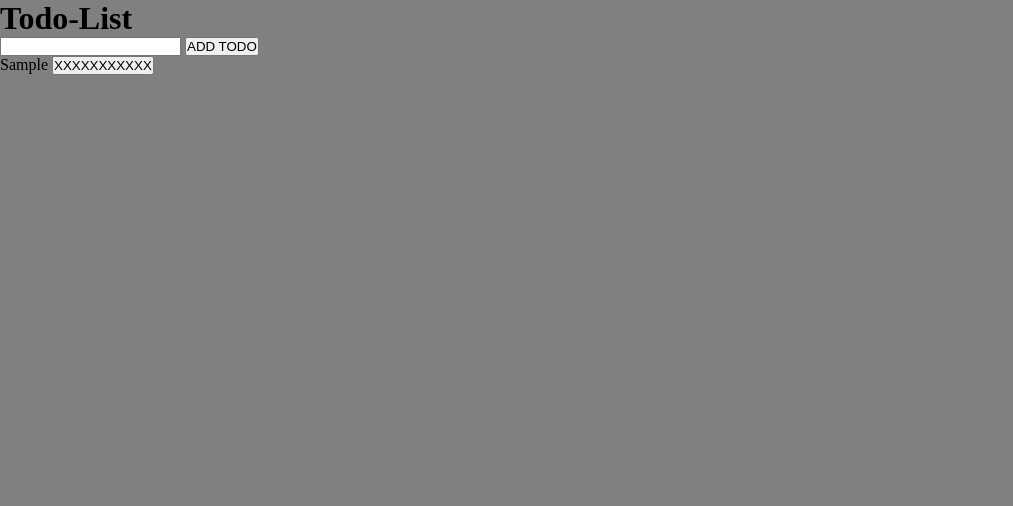
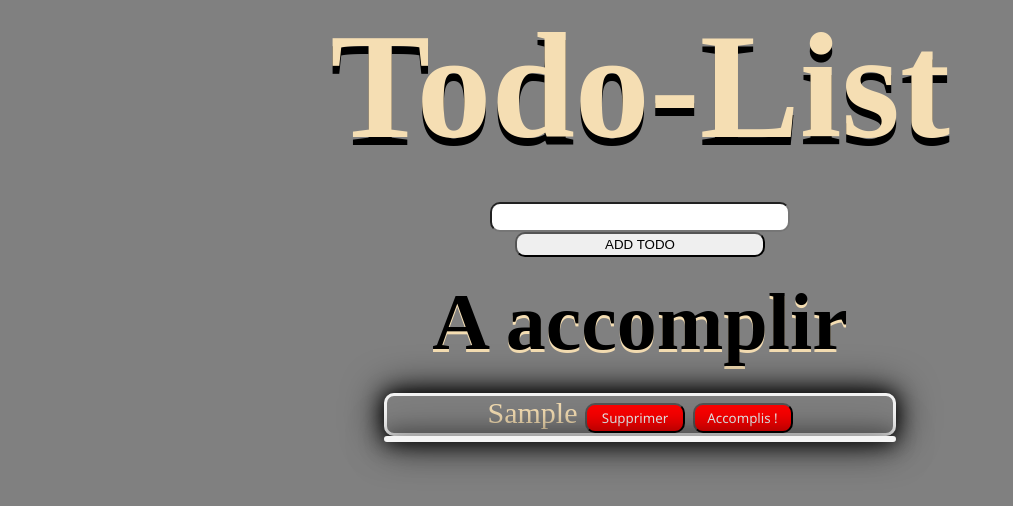
Before and after one commit to xAsesino/todo-list, a plain HTML site: page index.html in a window 1280 px wide. Both pictures are taken after typing "Sample" into the empty fields and a click on the button "ADD TODO". Shown: the whole page, without its empty margins (0-1013 px from the left). Drawn offline with Linux system fonts and the light colour scheme.

Commit message:
a finir pour les accomplis

```diff
--- a/index.html
+++ b/index.html
@@ -20,7 +20,15 @@
         <h1>Todo-List</h1>
         <input type="text" name="" id="myInput"> <button class="btnadd"> ADD TODO</button>
 
+        <h3>A accomplir</h3>
+
         <ul class="lists">
+
+
+
+        </ul>
+
+        <ul class="acquis">
 
 
 
--- a/sass/_main/_main.scss
+++ b/sass/_main/_main.scss
@@ -0,0 +1,60 @@
+.todo{
+    display: flex;
+    justify-content: center;
+    align-items: center;
+    align-content: center;
+    text-align: center;
+    flex-direction: column;
+    margin: 0 auto;
+}
+
+.todo h1{
+    font-size: 150px;
+    color: wheat;
+    text-shadow: 0 8px 0 black;
+}
+
+.todo h3{
+    font-size: 80px;
+    margin-bottom: 25px;
+    color: black;
+    text-shadow: 0 3px 0 wheat;
+}
+
+.todo input{
+    width: 300px;
+    height: 30px;
+    border-radius: 10px;
+    margin-top: 30px;
+}
+
+.todo .btnadd{
+    width: 250px;
+    height: 25px;
+    border-radius: 10px;
+    margin-bottom: 20px;
+}
+
+
+.todo ul{
+    border: 3px solid whitesmoke;
+    border-radius: 10px;
+    box-shadow: 0 0 20px black, 0 0 40px black;
+    width: 40%;
+    height: 100%;
+}
+
+.todo ul li{
+    list-style: none;
+    font-size: 30px;
+    color: wheat;
+}
+
+.todo ul li button{
+    width: 100px;
+    height: 30px;
+    border-radius: 10px;
+    background: red;
+    color: whitesmoke;
+    font-family:'Segoe UI', Tahoma, Geneva, Verdana, sans-serif;
+}
--- a/script.js
+++ b/script.js
@@ -3,6 +3,7 @@ let tab = [];
 let indice = 0;
 
 const listchild = document.querySelector(".lists");
+const listacquis = document.querySelector(".acquis");
 const myInputli = document.getElementById("myInput");
 const addtolist = document.querySelector(".btnadd");
 
@@ -14,7 +15,10 @@ addtolist.addEventListener('click', () => {
     tab.push(myInputli.value);
     listchild.innerHTML += `
 
-            <li class="test">${myInputli.value} <button class="btndel" data-id="${myInputli.value}">XXXXXXXXXXX</button></li>
+            <li class="test">${myInputli.value}
+            <button class="btndel" data-id="${myInputli.value}">Supprimer</button>
+            <button class="acquiss" data-id="${myInputli.value}">Accomplis !</button>
+            </li>
 
         `
     localStorage.setItem('myInputs', JSON.stringify(tab));
@@ -35,7 +39,10 @@ function JSONtab() {
 
             listchild.innerHTML += `
 
-            <li class="test">${tab[i]} <button class="btndel" data-id="${tab[i]}">XXXXXXXXXXX</button></li>
+            <li class="test">${tab[i]}
+            <button class="btndel" data-id="${tab[i]}">Supprimer</button>
+            <button class="acquiss" data-id="${myInputli.value}">Accomplis !</button>
+            </li>
 
             `
 
@@ -46,6 +53,8 @@ function JSONtab() {
     }
 
 }
+
+
 
 function deltamere() {
 
@@ -74,6 +83,37 @@ function deltamere() {
             localStorage.setItem('myInputs', JSON.stringify(tab));
 
         })
+
+        const btnacquis = tester.querySelector('.acquiss');
+
+        btnacquis.addEventListener('click', () =>{
+
+            for (let i = 0; i < tab.length; i++) {
+
+                if(tag == tab[i]){
+
+                    indice = i;
+
+                }
+
+            }
+
+
+            listacquis.innerHTML += `
+
+            <li class="test">${myInputli.value}<button class="btndel" data-id="">Supprimer</button>
+            <button class="acquiss" data-id="${myInputli.value}">Accomplis !</button>
+            </li>
+
+            `
+
+            listchild.removeChild(tester);
+            localStorage.setItem('myInputs', JSON.stringify(tab));
+
+
+        })
+
+
 
     }
 
```
Also changed, not shown: css/style.css, 1 other file.
